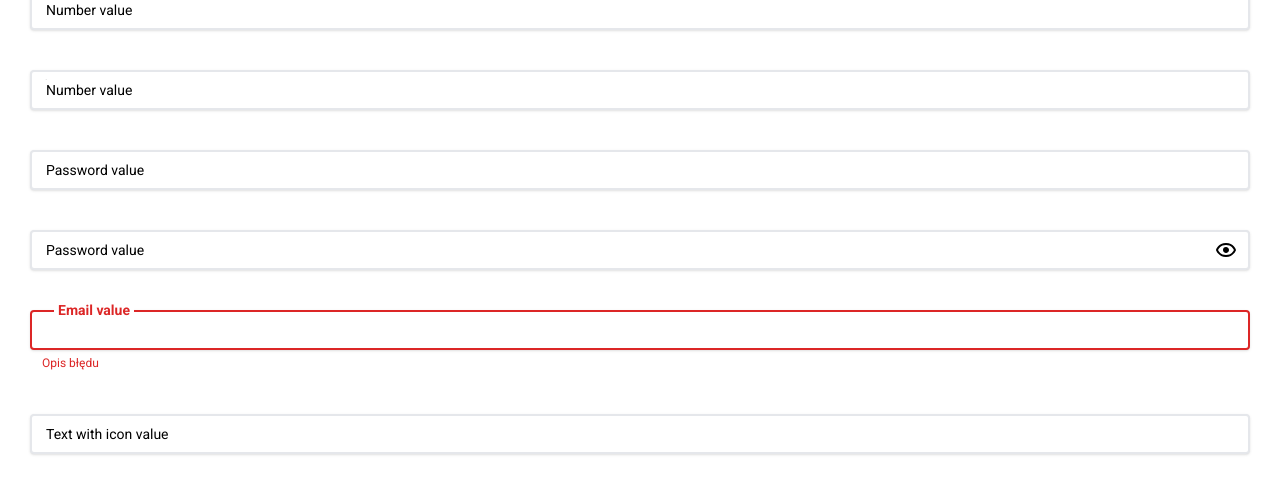
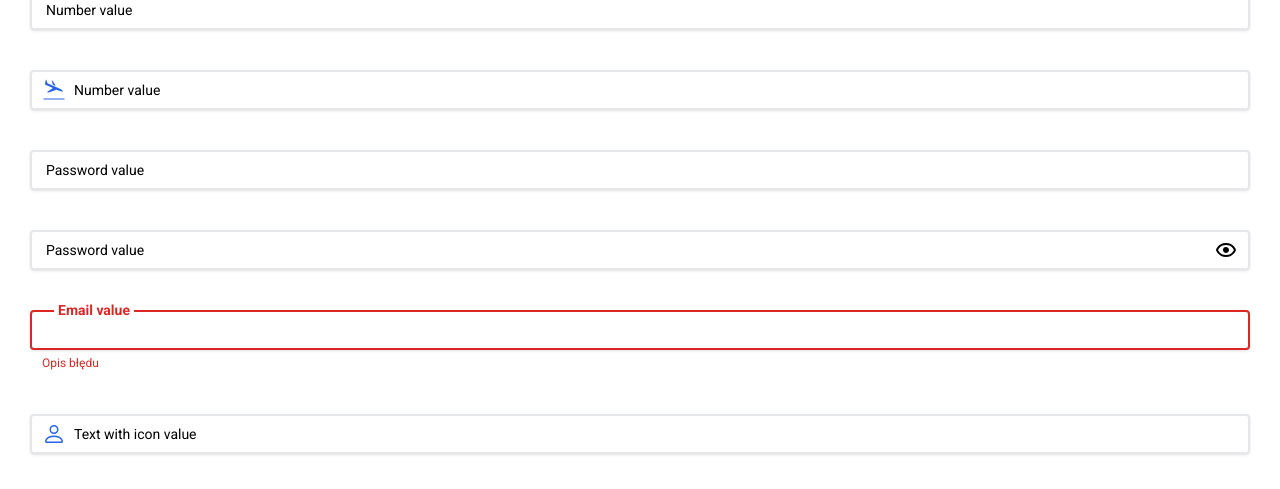
Before and after one commit to marcinj94/cv-generator, a Next.js app: page /form in a window 1280 px wide. Shown: the part 360-849 px from the top of the page. Built offline with nearby package versions, Linux system fonts and the light colour scheme.

Commit message:
refactor(component): handle dark-mode on Input component

```diff
--- a/app/components/Input/index.tsx
+++ b/app/components/Input/index.tsx
@@ -38,7 +38,7 @@ export const Input: React.FC<InputProps> = ({
     <div className="relative my-2">
       <input
         className={clsx(
-          'peer shadow appearance-none border-2 rounded w-full py-2 px-3 text-gray-700 leading-tight focus:outline-none focus:shadow-outline min-w-36 focus:border-blue-600 transition valid:border-blue-600',
+          'peer shadow appearance-none border-2 rounded w-full py-2 px-3 bg-white dark:bg-gray-800 dark:text-white text-gray-700 leading-tight focus:outline-none focus:shadow-outline min-w-36 focus:border-blue-600 transition valid:border-blue-600',
           {
             'border-red-600': error,
             'pr-10': togglePassword,
@@ -51,14 +51,21 @@ export const Input: React.FC<InputProps> = ({
         value={value}
         required
       />
-      {Icon && <Icon className="absolute top-1/2 left-3 translate-y-[-50%]" size={ICON_SIZE} />}
+      {Icon && (
+        <Icon
+          className="absolute top-1/2 left-3 translate-y-[-50%]"
+          size={ICON_SIZE}
+          color={error ? '#dc2626' : '#2563eb'}
+        />
+      )}
       <label
         className={clsx(
-          'transition-all cursor-text block absolute top-1/2 left-3 px-1 py-0 bg-white translate-y-[-50%]  text-sm peer-focus:font-bold peer-focus:text-blue-600 peer-focus:top-0 peer-focus:left-6 peer-valid:font-bold peer-valid:text-blue-600 peer-valid:top-0 peer-valid:left-6',
+          'transition-all cursor-text block absolute top-1/2 px-1 py-0 bg-white dark:bg-gray-800 translate-y-[-50%]  text-sm peer-focus:font-bold peer-focus:text-blue-600 peer-focus:top-0 peer-focus:left-6 peer-valid:font-bold peer-valid:text-blue-600 peer-valid:top-0 peer-valid:left-6',
           {
             'peer-invalid:font-bold peer-invalid:top-0 peer-invalid:left-6 peer-invalid:text-red-600':
               error,
             'left-10': Icon,
+            'left-3': !Icon,
           },
         )}
         htmlFor={id}
```
